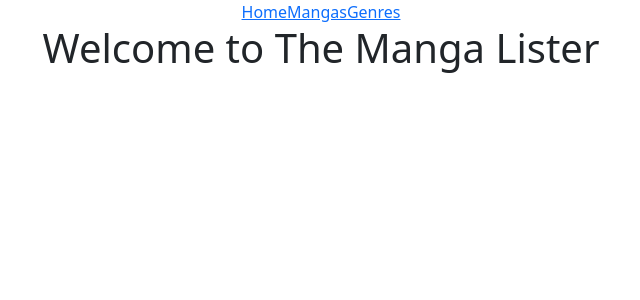
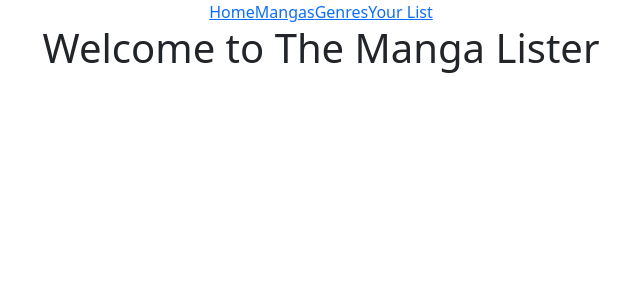
Before and after one commit to MarlonMo37/manga-lister, a React (Create React App) app: page / in a window 1280 px wide. Shown: the top 300 px of the page, without its empty margins (319-959 px from the left). Built offline with nearby package versions, Linux system fonts and the light colour scheme; no server answers.

Commit message:
Make ListPage component

```diff
--- a/src/components/App.js
+++ b/src/components/App.js
@@ -8,6 +8,7 @@ import { fetchMangas } from '../actions/mangaActions'
 import { fetchGenres } from '../actions/genreActions'
 import MangaPage from './MangaPage'
 import GenrePage from './GenrePage'
+import ListPage from './ListPage'
 import Home from "./Home"
 import Navbar from "./Navbar"
 
@@ -18,6 +19,7 @@ class App extends Component {
     this.props.fetchGenres()
   }
 
+
   render() {
     return (
       <div className="App">
@@ -27,6 +29,7 @@ class App extends Component {
             <Route exact path="/" component={Home} />
             <Route path="/mangas" render={routerProps => <MangaPage {...routerProps} mangas={this.props.manga_selection}/>} />
             <Route path="/genres" render={routerProps => <GenrePage {...routerProps} genres={this.props.genre_selection}/>} />
+            <Route path="/your_list" render={routerProps => <ListPage {...routerProps} list={this.props.manga_selection}/>} />
           </Switch>
         </Router>
       </div>
--- /dev/null
+++ b/src/components/ListPage.js
@@ -0,0 +1,7 @@
+import React, {Component} from "react"
+
+const ListPage = ({ match, mangas }) => {
+
+}
+
+export default ListPage
--- a/src/components/MangaList.js
+++ b/src/components/MangaList.js
@@ -6,8 +6,6 @@ import { Link } from "react-router-dom"
 class MangaList extends Component {
 
     listMangas = () => {
-        // debugger
-
         let url = ""
 
         if (this.props.url.includes("/genres")) {
--- a/src/components/Navbar.js
+++ b/src/components/Navbar.js
@@ -10,6 +10,7 @@ class Navbar extends Component {
                 <NavLink to="/" >Home</NavLink>
                 <NavLink to="/mangas">Mangas</NavLink>
                 <NavLink to="/genres">Genres</NavLink>
+                <NavLink to="/your_list">Your List</NavLink>
             </div>
         )
     }
```
